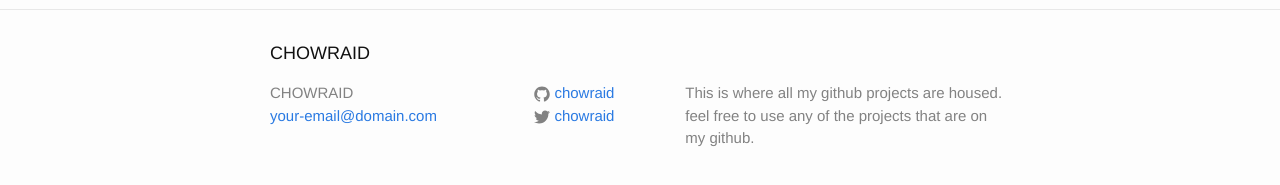
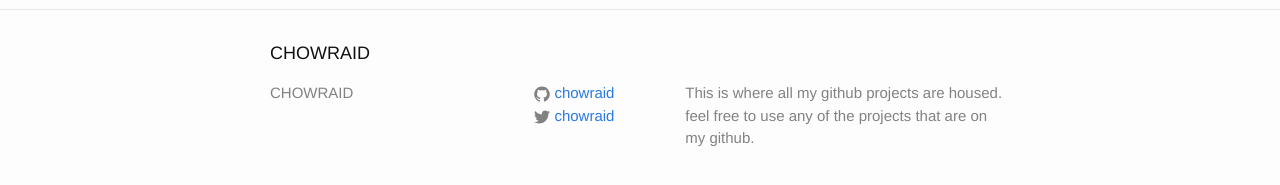
Before and after one commit to chowraid/chowraid.github.io, a Jekyll site: the page built from index.html, in a window 1280 px wide. Shown: the part 377-562 px from the top of the page. Built offline with Jekyll 4.4.1, drawn with Linux system fonts in a browser that asks for light colours.

Commit message:
updated yml file

```diff
--- a/_config.yml
+++ b/_config.yml
@@ -7,7 +7,7 @@
 
 # Site settings
 title: CHOWRAID
-email: your-email@domain.com
+email:
 description: > # this means to ignore newlines until "baseurl:"
   This is where all my github projects are housed. feel free to use any of the projects that are on my github.
 baseurl: "" # the subpath of your site, e.g. /blog
```
